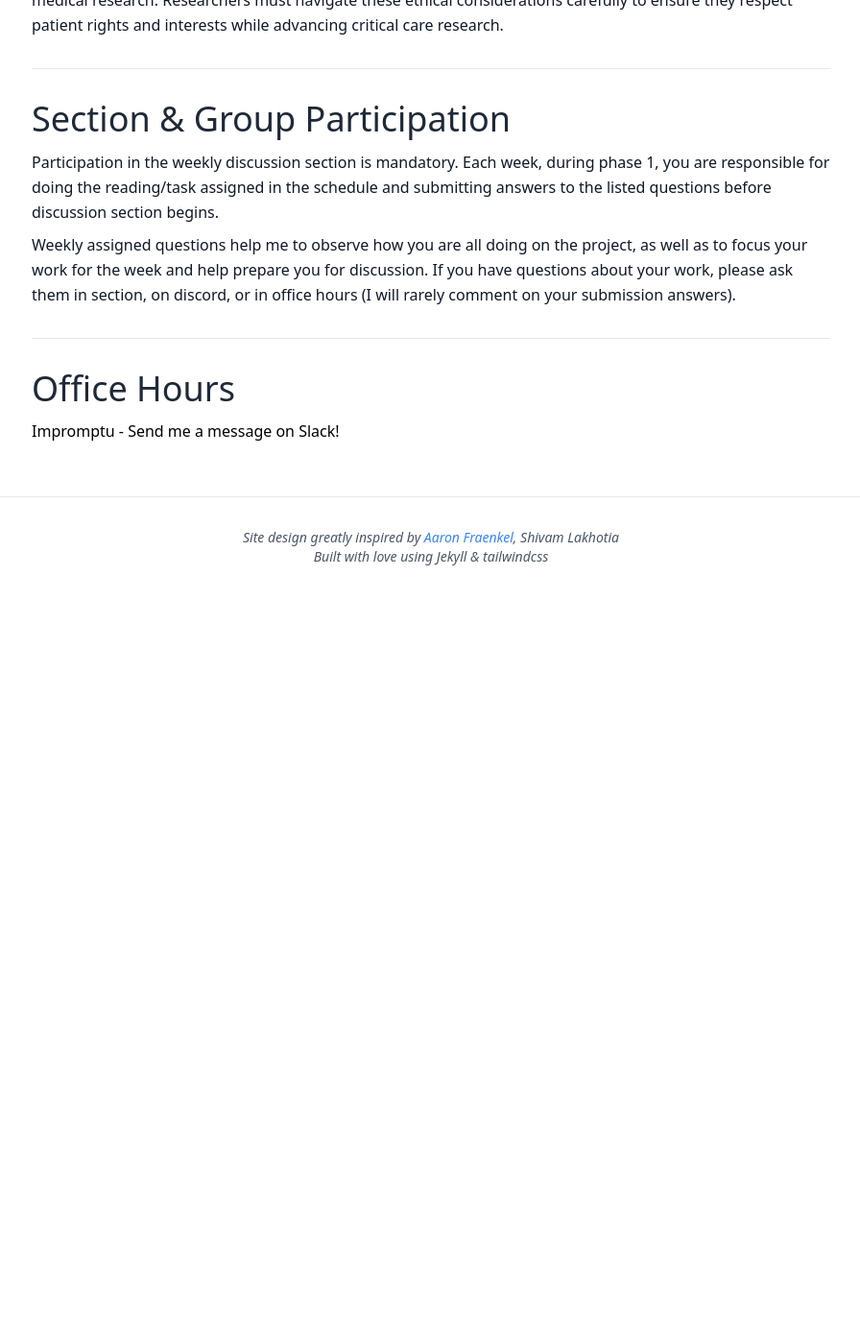
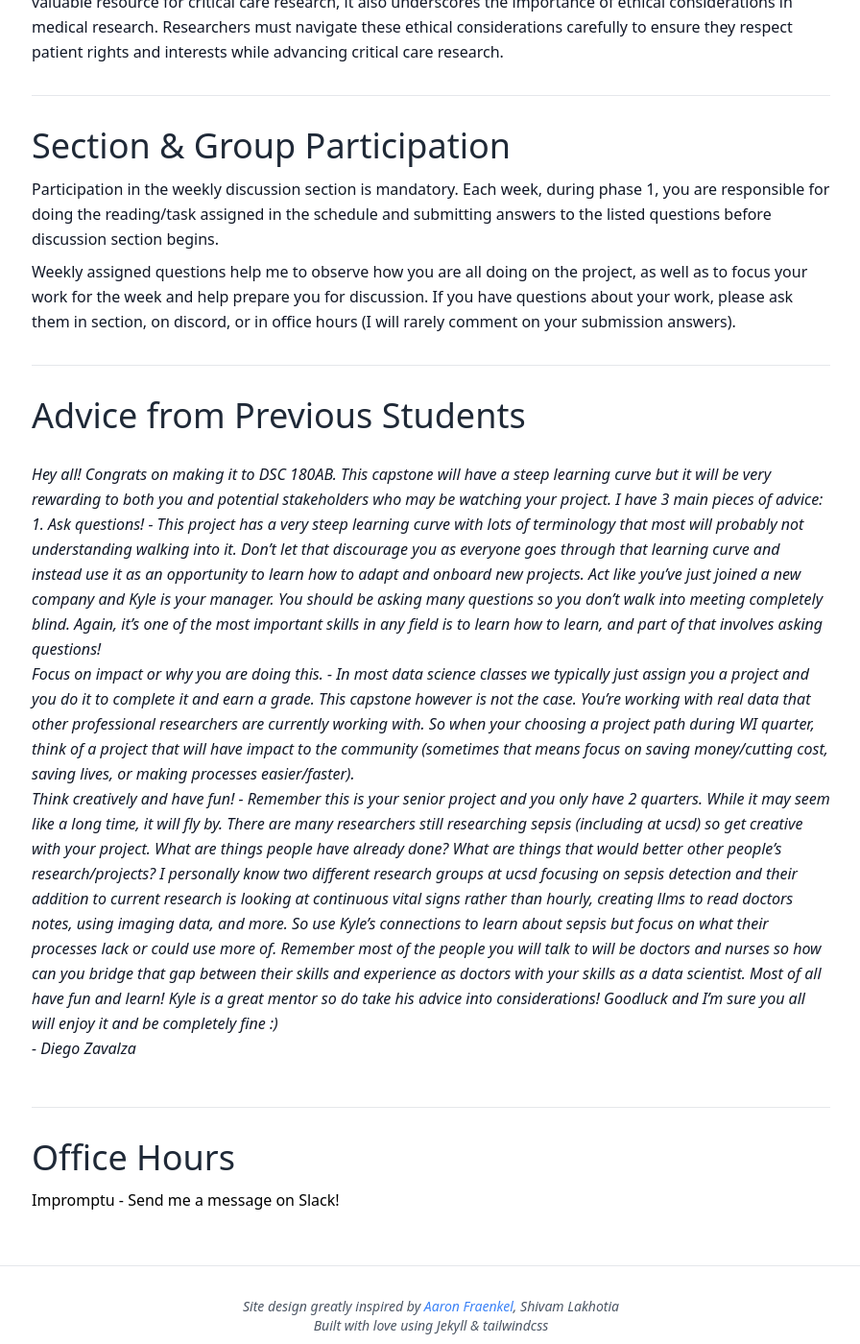
Before and after one commit to kshannon-ucsd/dsc180ab-sepsis, a Jekyll site: the page built from index.html, in a window 1280 px wide and 1400 px high, scrolled down 3935 px. Shown: the whole window at 96% size, without its empty margins (191-1087 px from the left). Built offline with Jekyll 4.4.1, drawn with Linux system fonts in a browser that asks for light colours; nearby versions of some CDN libraries; before the commit the page ends 4565 px from its top, so only the background shows below that; some of the changed text lies outside the part shown.

Commit message:
add advice section

```diff
--- a/index.html
+++ b/index.html
@@ -35,6 +35,7 @@ title: Home
             <li><a class="text-blue-500 hover:text-blue-700" href="#phase2">Phase II</a></li>
             <li><a class="text-blue-500 hover:text-blue-700" href="#ethics">An Initial Note on Ethics</a></li>
             <li><a class="text-blue-500 hover:text-blue-700" href="#participation">Section & Group Participation</a></li>
+            <li><a class="text-blue-500 hover:text-blue-700" href="#advice">Advice from Previous Students</a></li>
             <li><a class="text-blue-500 hover:text-blue-700" href="#oh">Office Hours</a></li>
           </ul>
         </div>
@@ -186,6 +187,21 @@ title: Home
         </div>
 
         <hr class="my-8" />
+        <h2 id="advice" class="text-2xl md:text-4xl text-gray-800 font-thin mb-3">Advice from Previous Students</h2>
+        <div class="space-y-2 text-gray-900 leading-relaxed">
+          <ul role="list" class="divide-y divide-gray-200">
+            <li class="py-4 italic">
+              <p>Hey all! Congrats on making it to DSC 180AB. This capstone will have a steep learning curve but it will be very rewarding to both you and potential stakeholders who may be watching your project. I have 3 main pieces of advice:</p>
+              <p>1. Ask questions! - This project has a very steep learning curve with lots of terminology that most will probably not understanding walking into it. Don’t let that discourage you as everyone goes through that learning curve and instead use it as an opportunity to learn how to adapt and onboard new projects. Act like you’ve just joined a new company and Kyle is your manager. You should be asking many questions so you don’t walk into meeting completely blind. Again, it’s one of the most important skills in any field is to learn how to learn, and part of that involves asking questions! </p>
+              <p>Focus on impact or why you are doing this. - In most data science classes we typically just assign you a project and you do it to complete it and earn a grade. This capstone however is not the case. You’re working with real data that other professional researchers are currently working with. So when your choosing a project path during WI quarter, think of a project that will have impact to the community (sometimes that means focus on saving money/cutting cost, saving lives, or making processes easier/faster). </p>
+              <p>Think creatively and have fun! - Remember this is your senior project and you only have 2 quarters. While it may seem like a long time, it will fly by. There are many researchers still researching sepsis (including at ucsd) so get creative with your project. What are things people have already done? What are things that would better other people’s research/projects? I personally know two different research groups at ucsd focusing on sepsis detection and their addition to current research is looking at continuous vital signs rather than hourly, creating llms to read doctors notes, using imaging data, and more. So use Kyle’s connections to learn about sepsis but focus on what their processes lack or could use more of. Remember most of the people you will talk to will be doctors and nurses so how can you bridge that gap between their skills and experience as doctors with your skills as a data scientist.
+                Most of all have fun and learn! Kyle is a great mentor so do take his advice into considerations! Goodluck and I’m sure you all will enjoy it and be completely fine :)</p>
+              <p>- Diego Zavalza</p>
+            </li>
+          </ul>
+        </div>
+
+        <hr class="my-8" />
         <h2 id="oh" class="text-2xl md:text-4xl text-gray-800 font-thin mb-3">Office Hours</h2>
         <p>Impromptu - Send me a message on Slack!</p>
 
```
